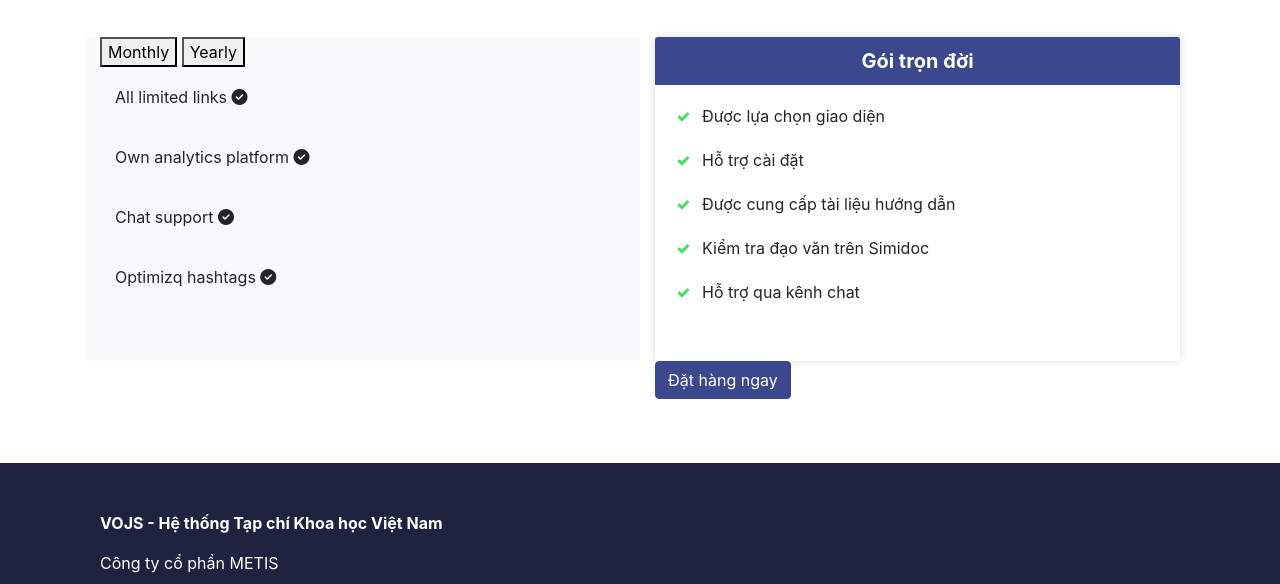
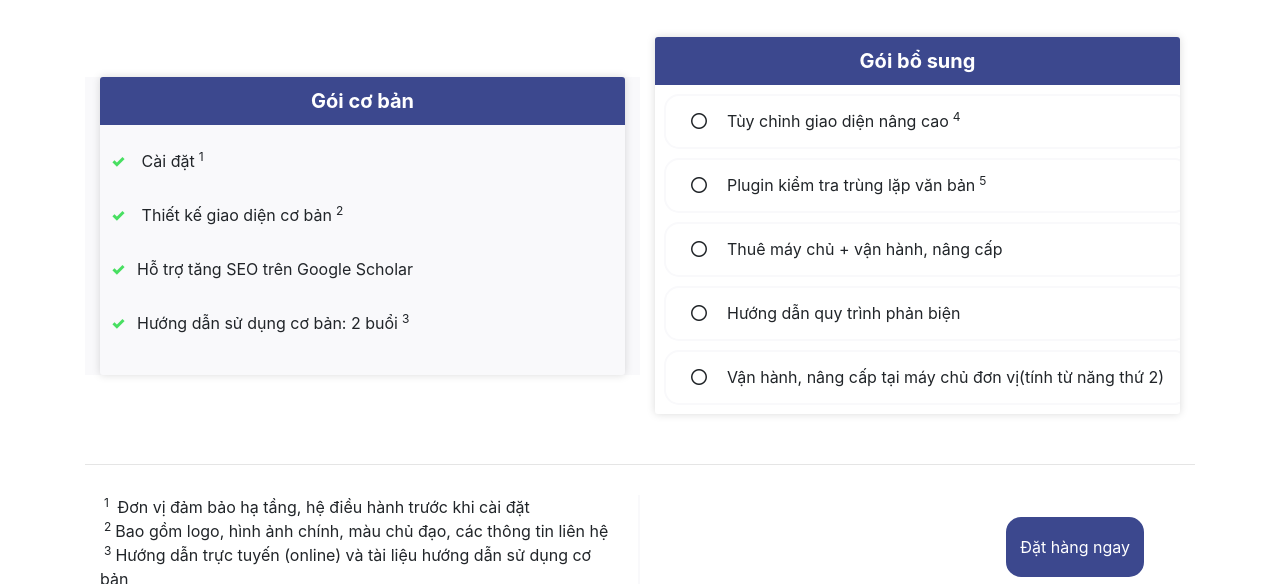
Before and after one commit to maytinhdibo/vojs.vn, a website: page pages/price.html in a window 1280 px wide. Shown: the part 212-796 px from the top of the page. Drawn offline with nearby package versions, Linux system fonts and the light colour scheme; files that its build step writes are made by us from their sources; files whose address does not match are found by name.

Commit message:
price and footer

```diff
--- /dev/null
+++ b/js/price.js
@@ -0,0 +1,18 @@
+const items = document.querySelectorAll(".item i");
+console.log(items)
+items.forEach(item => {
+    item.addEventListener("click", function (evt) {
+
+        if (item.getAttribute("isClick") == "true") {
+            item.classList.remove("fa-check-circle")
+            item.classList.add("fa-circle")
+            item.setAttribute("isClick", "false");
+        }
+        else {
+            item.classList.add("fa-check-circle")
+            item.classList.remove("fa-circle")
+            item.setAttribute("isClick", "true");
+        }
+
+    })
+});
--- a/layouts/footer.html
+++ b/layouts/footer.html
@@ -4,8 +4,8 @@
             <p><b>VOJS - Hệ thống Tạp chí Khoa học Việt Nam</b></p>
             <p>Công ty cổ phần METIS</p>
             <p>Địa chỉ: Toong Co-working space, tầng 2, IPH, 241 Xuân Thủy, Cầu Giấy, Hà Nội</p>
-            <p>Liên hệ: <a href="tel:0123456789">0123456789</a></p>
-            <p>Email: <a href="mailto:0123456789">abc@metis.vn</a></p>
+            <p>Liên hệ: <a href="tel:0912345363">0912 345 363 - 0973 885 444</a></p>
+            <p>Email: <a href="mailto:hotro@vojs.vn">hotro@vojs.vn</a></p>
         </div>
     </div>
 
--- a/pages/price.html
+++ b/pages/price.html
@@ -27,43 +27,50 @@
         <div class="title">Bảng giá</div>
         <div style="margin:auto" class="row container">
             <div class="col-md-6 left-price">
-                <div class="time">
-                    <button>Monthly</button>
-                    <button>Yearly</button>
-                </div>
-                <div class="container">
-                    <li class="item" > All limited links
-                        <i class="fas fa-check-circle"></i>
-                    </li>
-                    <li class="item"> Own analytics platform
-                        <i class="fas fa-check-circle"></i>
-                    </li>
-                    <li class="item">Chat support
-                        <i class="fas fa-check-circle"></i>
-                    </liv>
-                    <li class="item">Optimizq hashtags
-                        <i class="fas fa-check-circle"></i>
-                    </li>
-                </div>
-            </div>
-            <div class="col-md-6">
                 <div class="price-card">
-                    <div class="header">
-                        <h4>Gói trọn đời</h4>
+                    <div class="header title-price ">
+                        <h4>Gói cơ bản</h4>
                     </div>
-                    <div class="container">
+                    <div class="container-item">
                         <ul>
-                            <li>Được lựa chọn giao diện</li>
-                            <li>Hỗ trợ cài đặt</li>
-                            <li>Được cung cấp tài liệu hướng dẫn</li>
-                            <li>Kiểm tra đạo văn trên Simidoc</li>
-                            <li>Hỗ trợ qua kênh chat</li>
+                            <li> Cài đặt<sup>1</sup> </li>
+                            <li> Thiết kế giao diện cơ bản<sup>2</sup></li>
+                            <li>Hỗ trợ tăng SEO trên Google Scholar</liv>
+                            <li>Hướng dẫn sử dụng cơ bản: 2 buổi<sup>3</sup></li>
                         </ul>
                     </div>
                 </div>
             </div>
-            <div class="col-md-6 "></div>
-            <div class="col-md-6 ">
+            <div class="col-md-6 right-price">
+                <div class="price-card">
+                    <div class="header title-price ">
+                        <h4>Gói bổ sung</h4>
+                    </div>
+                    <div class="container-item">
+                        <!-- <ul>
+                            <li class="item">Tùy chỉnh giao diện nâng cao<sup>4</sup></li>
+                            <li class="item">Plugin kiểm tra trùng lặp văn bản<sup>5</sup></li>
+                            <li class="item">Thuê máy chủ + vận hành, nâng cấp </li>
+                            <li class="item">Hướng dẫn quy trình phản biện</li>
+                            <li class="item">Vận hành, nâng cấp tại máy chủ đơn vị(tính từ năng thứ 2)</li>
+                        </ul> -->
+                        <div class="item" isClick ="false"><i class="far fa-circle "></i>Tùy chỉnh giao diện nâng cao<sup>4</sup></div>
+                        <div class="item" isClick ="false"><i class="far fa-circle"></i>Plugin kiểm tra trùng lặp văn bản<sup>5</sup></div>
+                        <div class="item" isClick ="false"><i class="far fa-circle"></i>Thuê máy chủ + vận hành, nâng cấp </div>
+                        <div class="item" isClick ="false"><i class="far fa-circle"></i>Hướng dẫn quy trình phản biện</div>
+                        <div class="item" isClick ="false"><i class="far fa-circle"></i>Vận hành, nâng cấp tại máy chủ đơn vị(tính từ năng thứ 2)</div>
+                    </div>
+                </div>
+            </div>
+            <hr width="100%" align="center" />
+            <div class="col-md-6 comment">
+                <div><sup>1</sup> Đơn vị đảm bảo hạ tầng, hệ điều hành trước khi cài đặt</div>
+                <div><sup>2</sup>Bao gồm logo, hình ảnh chính, màu chủ đạo, các thông tin liên hệ</div>
+                <div><sup>3</sup>Hướng dẫn trực tuyến (online) và tài liệu hướng dẫn sử dụng cơ bản</div>
+                <div><sup>4</sup>Phụ thuộc vào mức độ yêu cầu chỉnh sửa của đơn vị</div>
+                <div><sup>5</sup>Tối đa 1000 bài báo trong vòng 1 năm</div>
+            </div>
+            <div class="col-md-6 price-bottom">
                 <button type="button" class="btn vojs-btn">Đặt hàng ngay</button>
             </div>
         </div>
@@ -74,6 +81,7 @@
     @@include('../layouts/footer.html')
 
     <script src="js/index.js"></script>
+    <script src="js/price.js"></script>
 </body>
 
 </html>
--- a/styles/scss/price.scss
+++ b/styles/scss/price.scss
@@ -1,10 +1,88 @@
-.item{
-    height: 60px;
-    line-height: 60px;
+.item {
+    height: 55px;
+    line-height: 50px;
+    min-width: 525px;
     text-align: left;
-    padding: auto;
-    list-style: none;
+    padding: 0px 0px 0px 25px;
+    list-style: none !important;
+    border: 2px solid #f9f9fb;
+    border-radius: 15px;
+    margin: 9px;
+
 }
-.left-price{
+
+.left-price {
     background-color: #f9f9fb;
+    margin: auto;
 }
+
+.left-price {
+    li {
+        padding: 5px;
+    }
+}
+i{
+    margin-right: 20px;
+}
+
+.item:hover {
+    background-color: #3c488e;
+    color: #fff;
+}
+
+.price-card {
+    padding-bottom: 0px !important;
+
+
+
+    .icon-price {
+        text-align: right !important;
+    }
+}
+
+hr {
+    margin: 50px 0px 30px 0px !important;
+}
+
+sup {
+    padding: 4px;
+}
+
+.comment {
+    border-right: 2px solid #f9f9fb;
+
+    div {
+        margin: auto;
+    }
+
+}
+
+.price-bottom {
+    text-align: right;
+    line-height: 100px;
+
+    button {
+        height: 60px;
+        border: 2px solid #f9f9fb;
+        border-radius: 15px;
+        margin-right: 36px;
+    }
+}
+.fa-check-circle{
+   color: #76e162;
+}
+
+@media (max-width: 770px) {
+    .container-item {
+        max-width: 777px;
+        // background-color: red;
+    }
+
+    .price-bottom {
+        text-align: center;
+    }
+
+    // .price-card {
+    //     min-width: 777px;
+    // }
+}
```
